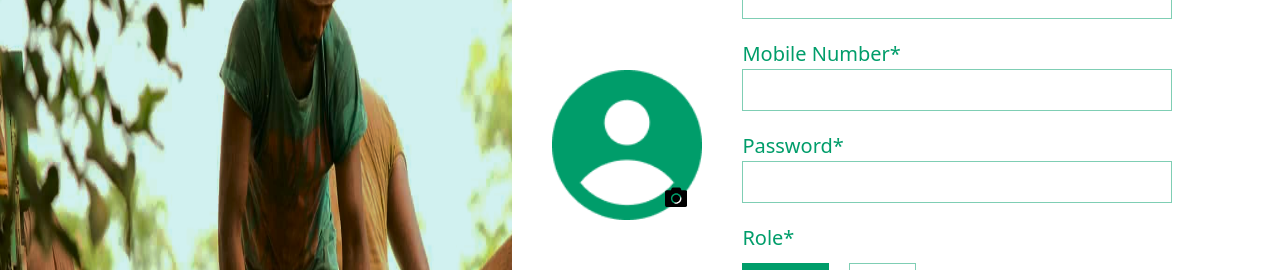
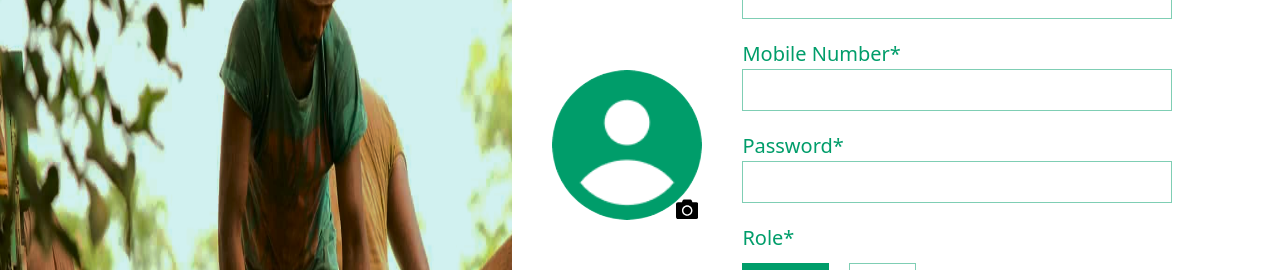
Before and after one commit to tanwarAalok/DevHack, a Next.js app: page /register in a window 1280 px wide. Shown: the part 285-555 px from the top of the page. Built offline with nearby package versions, Linux system fonts and the light colour scheme.

Commit message:
minor changes

```diff
--- a/src/components/RegisterForm.jsx
+++ b/src/components/RegisterForm.jsx
@@ -8,7 +8,7 @@ import Image from "next/image";
 
 
 function FaCamera(props) {
-  return <svg style={{ cursor: 'pointer', position: 'absolute', bottom: '12px', right: '15px'}} stroke="currentColor" fill="dark-green" strokeWidth={0} viewBox="0 0 512 512" height="1.4em" width="1.4em" {...props}><path d="M512 144v288c0 26.5-21.5 48-48 48H48c-26.5 0-48-21.5-48-48V144c0-26.5 21.5-48 48-48h88l12.3-32.9c7-18.7 24.9-31.1 44.9-31.1h125.5c20 0 37.9 12.4 44.9 31.1L376 96h88c26.5 0 48 21.5 48 48zM376 288c0-66.2-53.8-120-120-120s-120 53.8-120 120 53.8 120 120 120 120-53.8 120-120zm-32 0c0 48.5-39.5 88-88 88s-88-39.5-88-88 39.5-88 88-88 88 39.5 88 88z" /></svg>;
+  return <svg style={{ cursor: 'pointer', position: 'absolute', bottom: '0px', right: '4px'}} stroke="currentColor" fill="dark-green" strokeWidth={0} viewBox="0 0 512 512" height="1.4em" width="1.4em" {...props}><path d="M512 144v288c0 26.5-21.5 48-48 48H48c-26.5 0-48-21.5-48-48V144c0-26.5 21.5-48 48-48h88l12.3-32.9c7-18.7 24.9-31.1 44.9-31.1h125.5c20 0 37.9 12.4 44.9 31.1L376 96h88c26.5 0 48 21.5 48 48zM376 288c0-66.2-53.8-120-120-120s-120 53.8-120 120 53.8 120 120 120 120-53.8 120-120zm-32 0c0 48.5-39.5 88-88 88s-88-39.5-88-88 39.5-88 88-88 88 39.5 88 88z" /></svg>;
 }
 
 
@@ -75,6 +75,7 @@ const RegisterForm = ({ styles }) => {
           {image.preview ? (
             <div style={{ position: "relative" }}>
               <Image
+                style={{ borderRadius: "50%"}}
                 src={image.preview}
                 alt="avatar"
                 width="150"
@@ -84,7 +85,13 @@ const RegisterForm = ({ styles }) => {
             </div>
           ) : (
             <div style={{ position: "relative" }}>
-              <Image src={Avatar} alt="avatar" width="150" height="150" />
+              <Image
+                style={{ borderRadius: "50%"}}
+                src={Avatar}
+                alt="avatar"
+                width="150"
+                height="150"
+              />
               <FaCamera onClick={uploadBtn} />
             </div>
           )}
```
